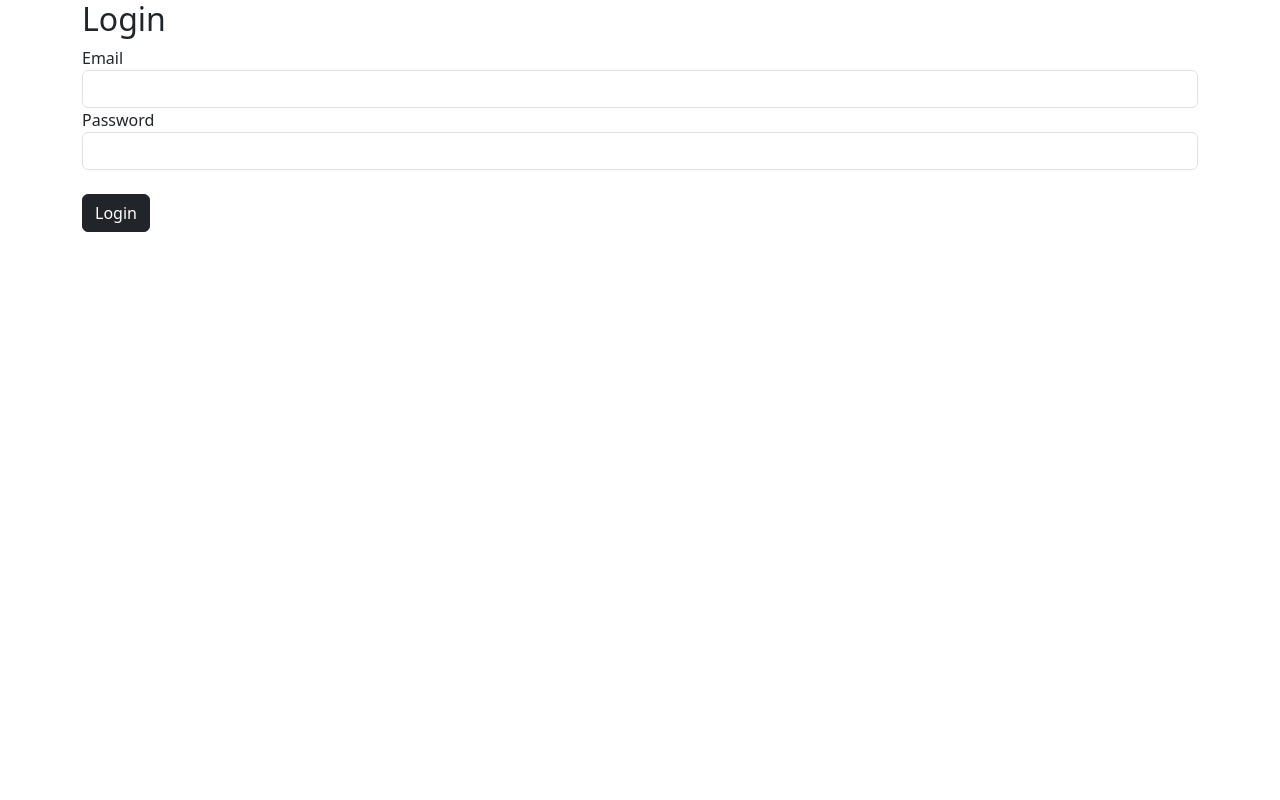
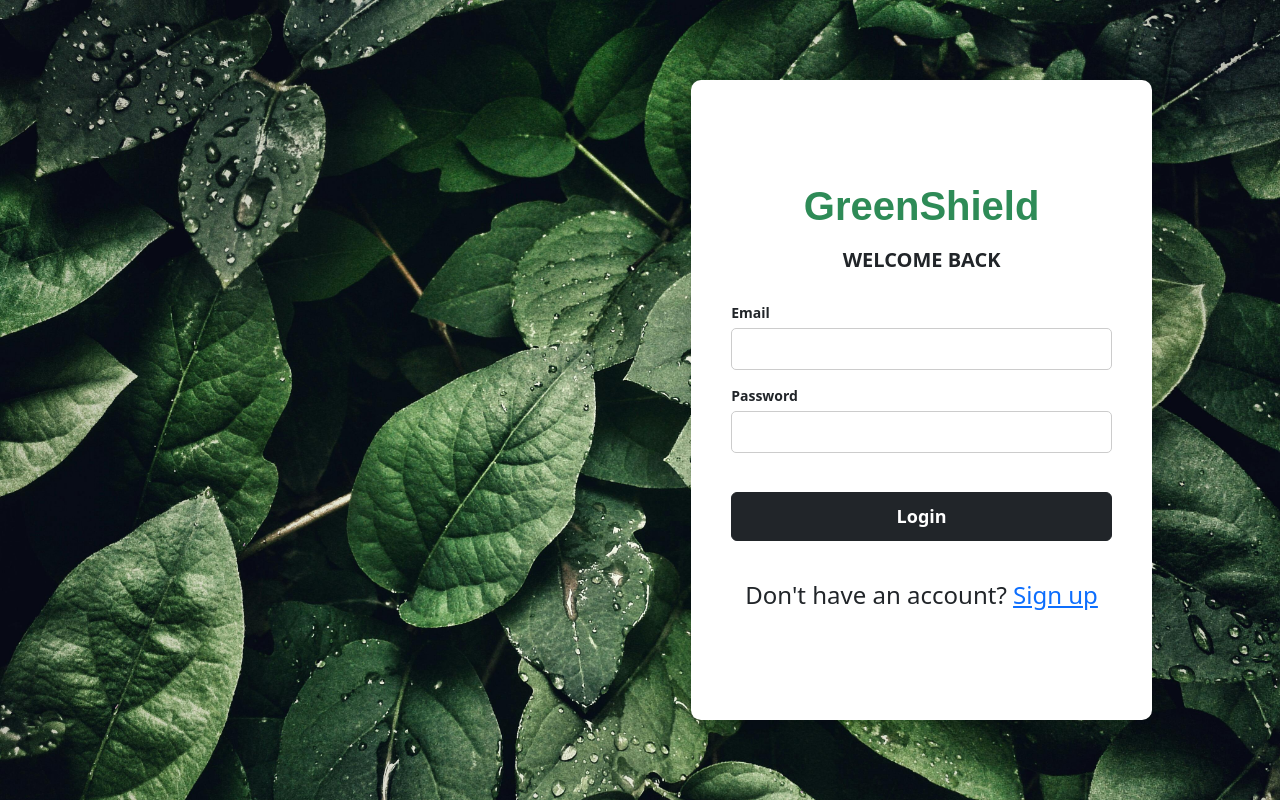
Before and after one commit to Lahirusampath2000/plant-disease-detection, a React (Create React App) app in the folder frontend/: page /login in a window 1280 px wide. Built offline with nearby package versions, Linux system fonts and the light colour scheme.

Commit message:
login page modified

```diff
--- a/frontend/src/components/auth/Login.js
+++ b/frontend/src/components/auth/Login.js
@@ -1,6 +1,6 @@
 import React, { useState } from "react";
 import axios from "axios";
-import { useNavigate } from "react-router-dom";
+import { useNavigate, Link } from "react-router-dom";
 
 const Login = () => {
   const [email, setEmail] = useState("");
@@ -15,49 +15,133 @@ const Login = () => {
         email,
         password,
       }, {
-        headers: {
-          "Content-Type": "application/json",  // Ensure the content type is set to JSON
-        },
+        headers: { "Content-Type": "application/json" },
       });
 
       alert(response.data.message);
-      navigate("/upload-image"); // Redirect to the main page or dashboard after successful login
+      navigate("/upload-image"); // Redirect after login
     } catch (error) {
-      alert("Error during login!");
+      alert(error.response?.data?.message || "Error during login!");
     }
   };
 
   return (
-    <div className="container">
-      <h2>Login</h2>
-      <form onSubmit={handleSubmit}>
+    <div style={styles.container}>
+      <div style={styles.formContainer}>
+        {/* Branding */}
+        <div style={styles.branding}>
+          <h2 style={styles.brandingText}>GreenShield</h2>
+        </div>
+
+        <h3 style={styles.heading}>WELCOME BACK</h3>
+
+        <form onSubmit={handleSubmit} style={styles.form}>
           <div className="form-group">
-          <label htmlFor="email">Email</label>
+            <label htmlFor="email" style={styles.label}>Email</label>
             <input
               type="email"
               id="email"
               value={email}
               onChange={(e) => setEmail(e.target.value)}
               className="form-control"
+              style={styles.input}
               required
             />
           </div>
+
           <div className="form-group">
-          <label htmlFor="password">Password</label>
+            <label htmlFor="password" style={styles.label}>Password</label>
             <input
               type="password"
               id="password"
               value={password}
               onChange={(e) => setPassword(e.target.value)}
               className="form-control"
+              style={styles.input}
               required
             />
           </div>
-        <button type="submit" className="btn btn-dark mt-4">Login</button>
+
+          <button type="submit" className="btn btn-dark mt-4" style={styles.button}>
+            Login
+          </button>
+
+          {/* Sign-up link at the bottom */}
+          <div style={styles.signUpContainer}>
+            <h4>
+              Don't have an account? <Link to="/register">Sign up</Link>
+            </h4>
+          </div>
         </form>
-
+      </div>
     </div>
   );
 };
 
+const styles = {
+  container: {
+    display: "flex",
+    justifyContent: "flex-end",
+    alignItems: "center",
+    height: "100vh",
+    paddingRight: "10%",
+    backgroundImage: "url('/images/login.jpg')", // Background image
+    backgroundSize: "cover",
+  },
+  formContainer: {
+    width: "40%",
+    height: "80vh",
+    display: "flex",
+    flexDirection: "column",
+    justifyContent: "center",
+    padding: "40px",
+    backgroundColor: "#fff",
+    borderRadius: "10px",
+    boxShadow: "0px 4px 8px rgba(0, 0, 0, 0.1)",
+    textAlign: "center",
+  },
+  branding: {
+    marginBottom: "10px",
+  },
+  brandingText: {
+    color: "#2E8B57",
+    fontFamily: "'Poppins', sans-serif",
+    fontSize: "40px",
+    fontWeight: "bold",
+  },
+  heading: {
+    fontSize: "20px",
+    fontWeight: "600",
+    marginBottom: "30px",
+  },
+  form: {
+    width: "100%",
+    textAlign: "left",
+  },
+  label: {
+    fontSize: "14px",
+    fontWeight: "bold",
+    marginBottom: "5px",
+    display: "block",
+  },
+  input: {
+    width: "100%",
+    padding: "8px",
+    fontSize: "16px",
+    borderRadius: "5px",
+    border: "1px solid #ccc",
+    marginBottom: "15px",
+  },
+  button: {
+    width: "100%",
+    padding: "10px",
+    fontSize: "18px",
+    fontWeight: "bold",
+  },
+  signUpContainer: {
+    marginTop: "40px",
+    textAlign: "center",
+  },
+};
+
 export default Login;
```
Lines whose indentation alone changed are shown as unchanged.
